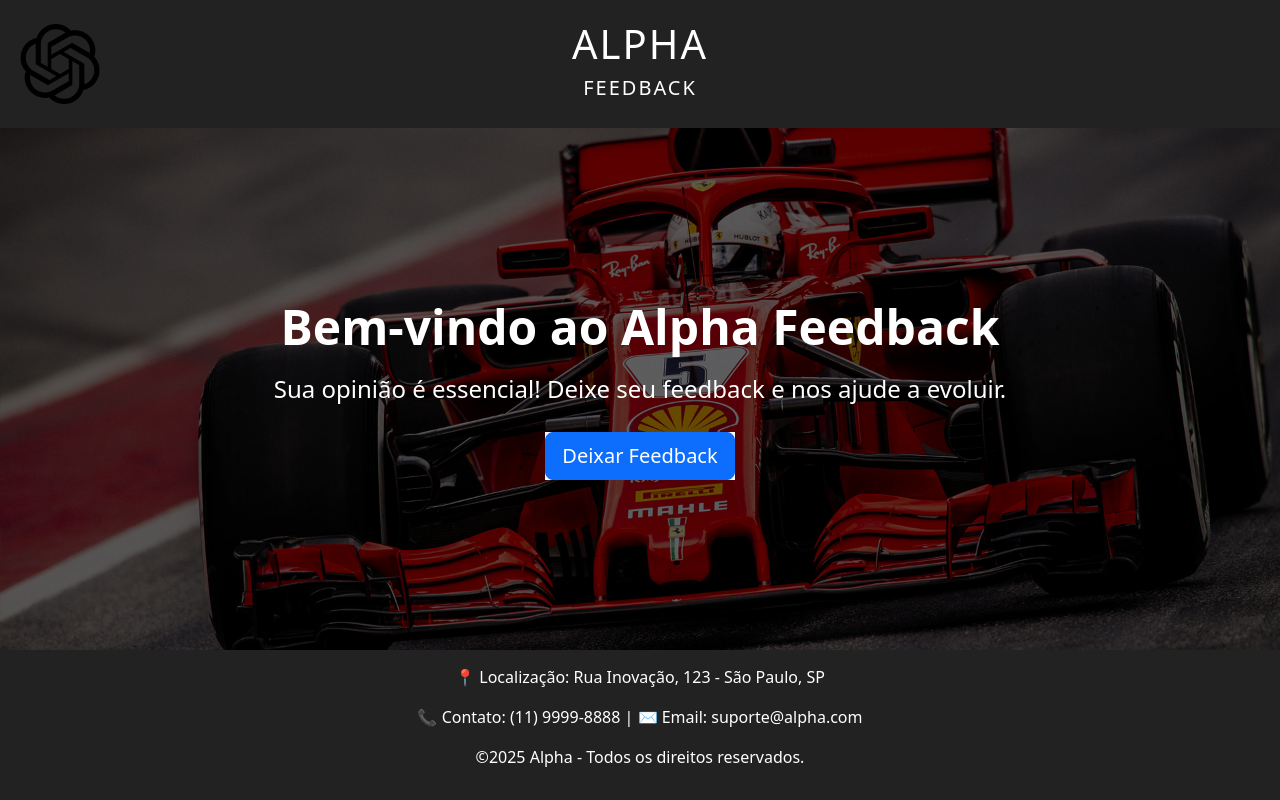
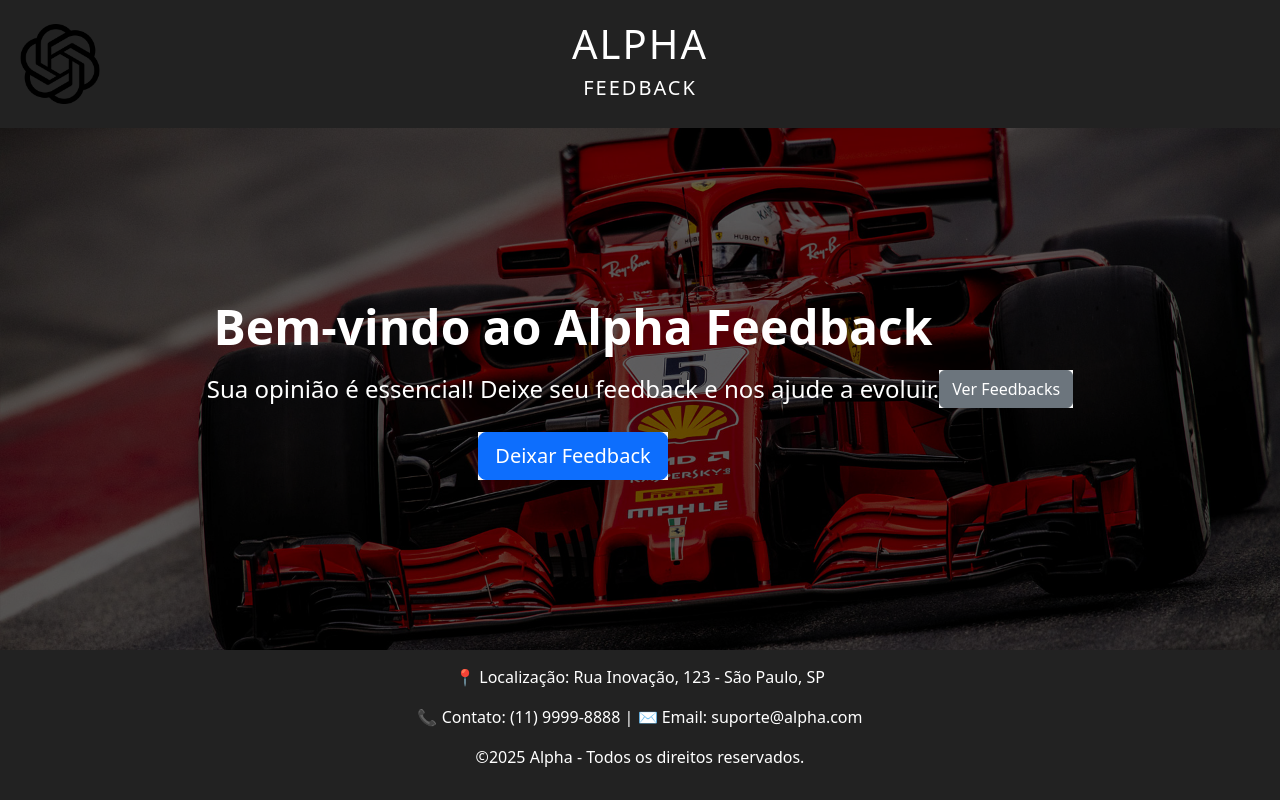
Before and after one commit to Fortuna09/Alpha, a React (Vite) app in the folder feedback-app/: page / in a window 1280 px wide. Built offline with nearby package versions, Linux system fonts and the light colour scheme.

Commit message:
refactor(landing-page): melhora layout e adiciona botões de navegação

```diff
--- a/feedback-app/src/pages/LandingPage.jsx
+++ b/feedback-app/src/pages/LandingPage.jsx
@@ -17,13 +17,23 @@
               Sua opinião é essencial! Deixe seu feedback e nos ajude a evoluir.
             </p>
             <button className="button-feedback">
-            <Link to="/feedback" className="btn btn-primary btn-lg">
-              Deixar Feedback
-            </Link>
+              <Link to="/feedback" className="btn btn-primary btn-lg">
+                Deixar Feedback
+              </Link>
             </button>
+
           </div>
+          <button className="button-feedback">
+              <Link to="/feedbacks" className="btn btn-secondary">
+                Ver Feedbacks
+              </Link>
+            </button>
+
         </div>
+
       </main>
+
+
 
       <Footer />
     </div>
```
